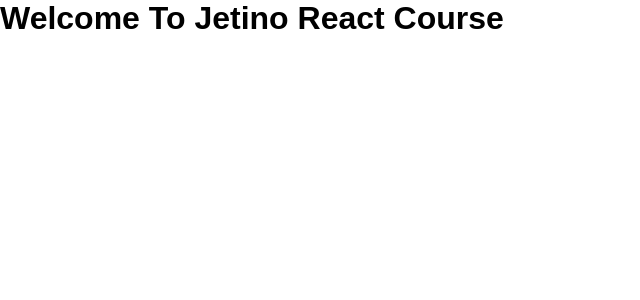
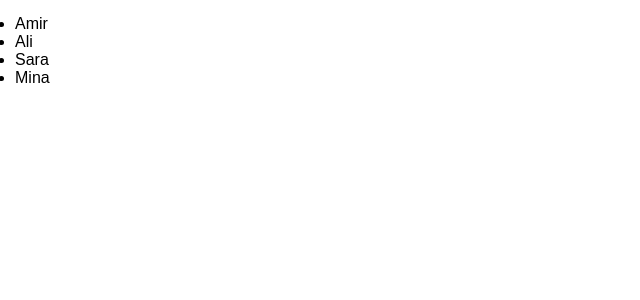
Before and after one commit to amirhosein-rafeie/react-course, a React (Vite) app: page / in a window 1280 px wide. Shown: the top 300 px of the page, without its empty margins (0-640 px from the left). Built offline with nearby package versions, Linux system fonts and the light colour scheme.

Commit message:
Add the list and loop on it by map

```diff
--- a/src/App.jsx
+++ b/src/App.jsx
@@ -1,5 +1,13 @@
 function App() {
-  return <h1>Welcome To Jetino React Course</h1>;
+  const names = ["Amir", "Ali", "Sara", "Mina"];
+
+  return (
+    <ul>
+      {names.map((item, index) => {
+        return <li key={index}>{item}</li>;
+      })}
+    </ul>
+  );
 }
 
 export default App;
--- a/src/index.css
+++ b/src/index.css
@@ -3,3 +3,7 @@
   padding: 0;
   font-family: Arial;
 }
+
+body {
+  padding: 15px;
+}
```
